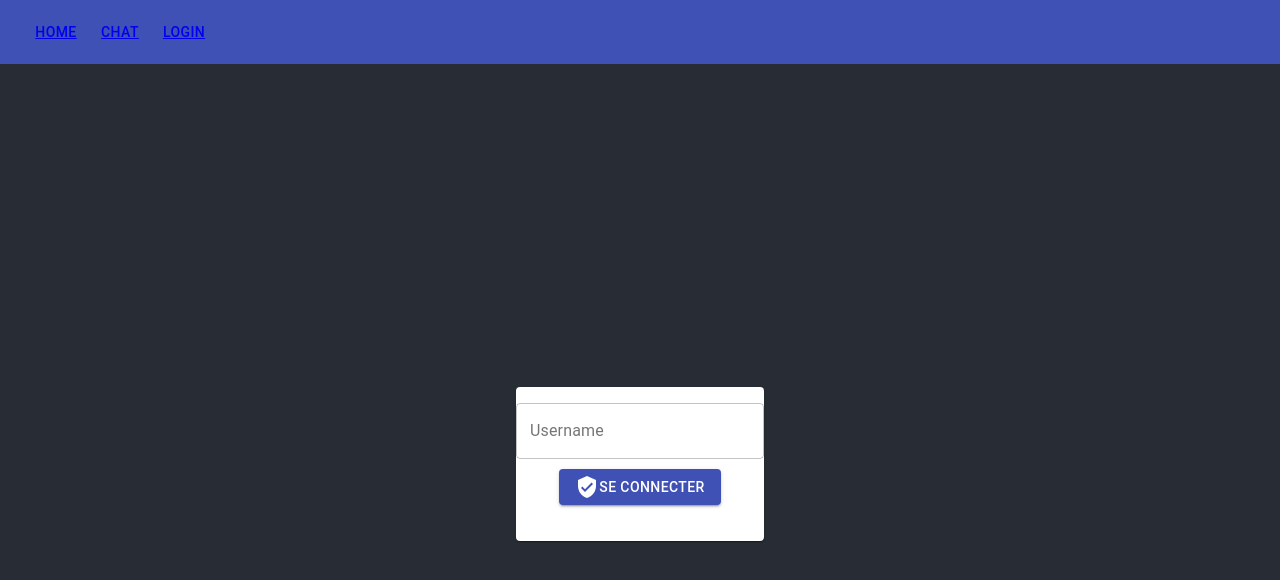
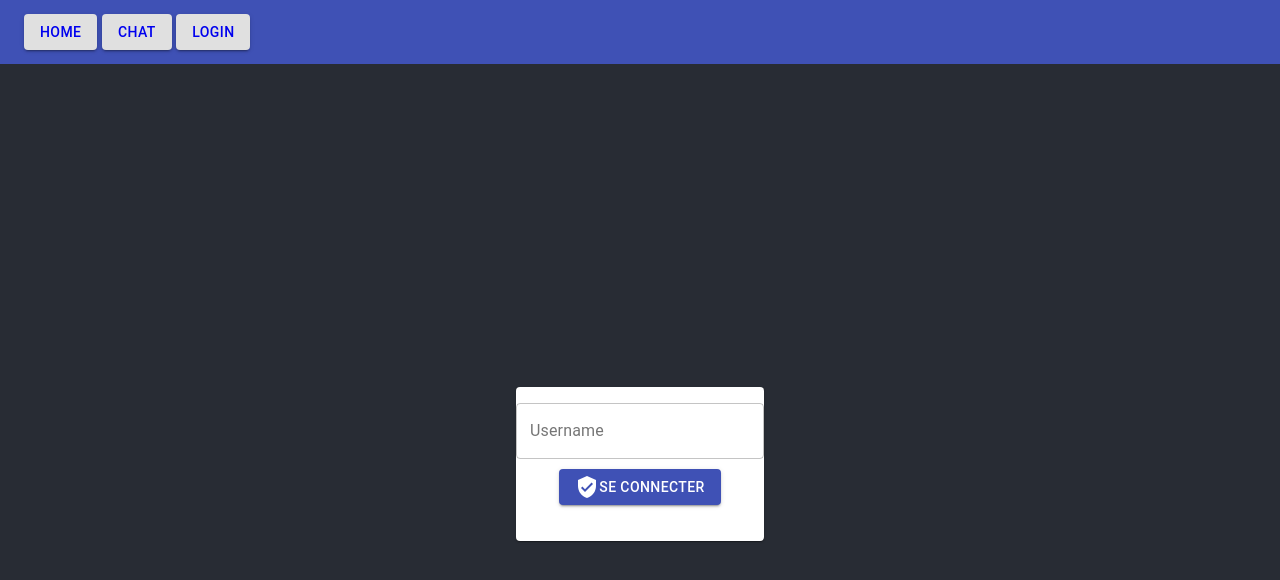
Before and after one commit to alexs509/live-chat, a React (Create React App) app: page /login in a window 1280 px wide. Shown: the top 580 px of the page. Built offline with nearby package versions, Linux system fonts and the light colour scheme.

Commit message:
remove underline link and update style

```diff
--- a/src/App.js
+++ b/src/App.js
@@ -6,16 +6,18 @@ import Toolbar from '@material-ui/core/Toolbar';
 import Button from '@material-ui/core/Button';
 import { BrowserRouter as Router, Switch, Route, Link } from "react-router-dom";
 import Login from './components/Login/Login'
+import history from "./history";
+
 
 function App() {
   return (
-    <Router>
+    <Router history={history}>
       <div>
-        <AppBar position="static">
+        <AppBar color="primary" position="static">
           <Toolbar>
-            <Button to="/" color="inherit"><Link to="/">Home</Link></Button>
-            <Button to="/chat" color="inherit"><Link to="/chat">Chat</Link></Button>
-            <Button to="/login" color="inherit"><Link to="/login">Login</Link></Button>
+            <Button variant="contained" to="/" color="inherit"><Link style={{ textDecoration: 'none' }} to="/">Home</Link></Button>&nbsp;
+            <Button variant="contained" to="/chat" color="inherit"><Link style={{ textDecoration: 'none' }} to="/chat">Chat</Link></Button>&nbsp;
+            <Button variant="contained" to="/login" color="inherit"><Link style={{ textDecoration: 'none' }} to="/login">Login</Link></Button>
           </Toolbar>
         </AppBar>
         <Switch>
--- a/src/components/Login/Login.js
+++ b/src/components/Login/Login.js
@@ -3,32 +3,31 @@ import Paper from '@material-ui/core/Paper';
 import Button from '@material-ui/core/Button';
 import VerifiedUserIcon from '@material-ui/icons/VerifiedUser';
 import TextField from '@material-ui/core/TextField';
-import { connect } from 'react-redux'
-import { addItem } from '../../redux/action'
 import '../../App.css';
 import '../../index.css';
 import {
     Link,
 } from "react-router-dom";
+//import history from "../../history";
+
 
 export class Login extends React.Component {
     constructor(props) {
         super(props);
         this.state = { loggeduser: '' };
         this.handleChange = this.handleChange.bind(this);
-        this.handleSubmit = this.handleSubmit.bind(this);
     }
 
-    handleSubmit(event) {
-        event.preventDefault();
-        this.props.sendMessage(this.state)
-        this.setState({ loggeduser: "alex" })
-    }
 
     handleChange(event) {
         this.setState({ loggeduser: event.target.value });
     }
 
+    /* onClick() {
+        history.push('/chat?logged=dd');
+        window.location.reload()
+    }
+ */
     render() {
         return (
             <div className="App">
@@ -44,7 +43,7 @@ export class Login extends React.Component {
                                 variant="outlined"
                                 type="text"
                             /><br />
-                            <Link to={"/chat?logged="+this.state.loggeduser}><Button renderAs="button" variant="contained" color="primary">
+                            <Link  style={{ textDecoration: 'none' }} to={"/chat?logged="+this.state.loggeduser}><Button renderAs="button" variant="contained" color="primary">
                                 <VerifiedUserIcon />
                                 Se connecter
       </Button></Link>
@@ -57,20 +56,4 @@ export class Login extends React.Component {
     }
 }
 
-const mapDispatchToProps = dispatch => {
-    return {
-        sendMessage: (message) => {
-            dispatch(addItem(message, "Alex"))
-        }
-    }
-};
-
-const connectLogin = connect(
-    null,
-    mapDispatchToProps
-)
-
-export default connectLogin(Login);
-
-/* export default Login;
- */
+export default Login;
--- /dev/null
+++ b/src/history.js
@@ -0,0 +1,3 @@
+import { createBrowserHistory } from "history";
+//On redéclare ensuite les méthodes
+export default createBrowserHistory();
```
